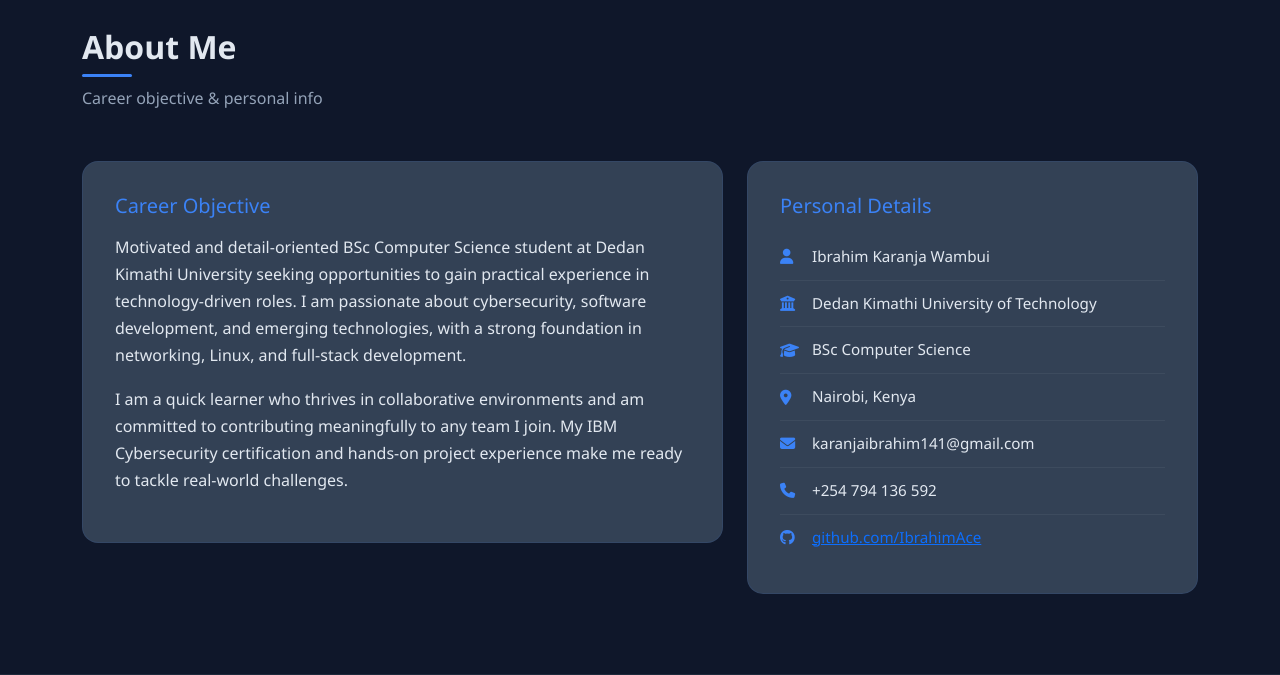
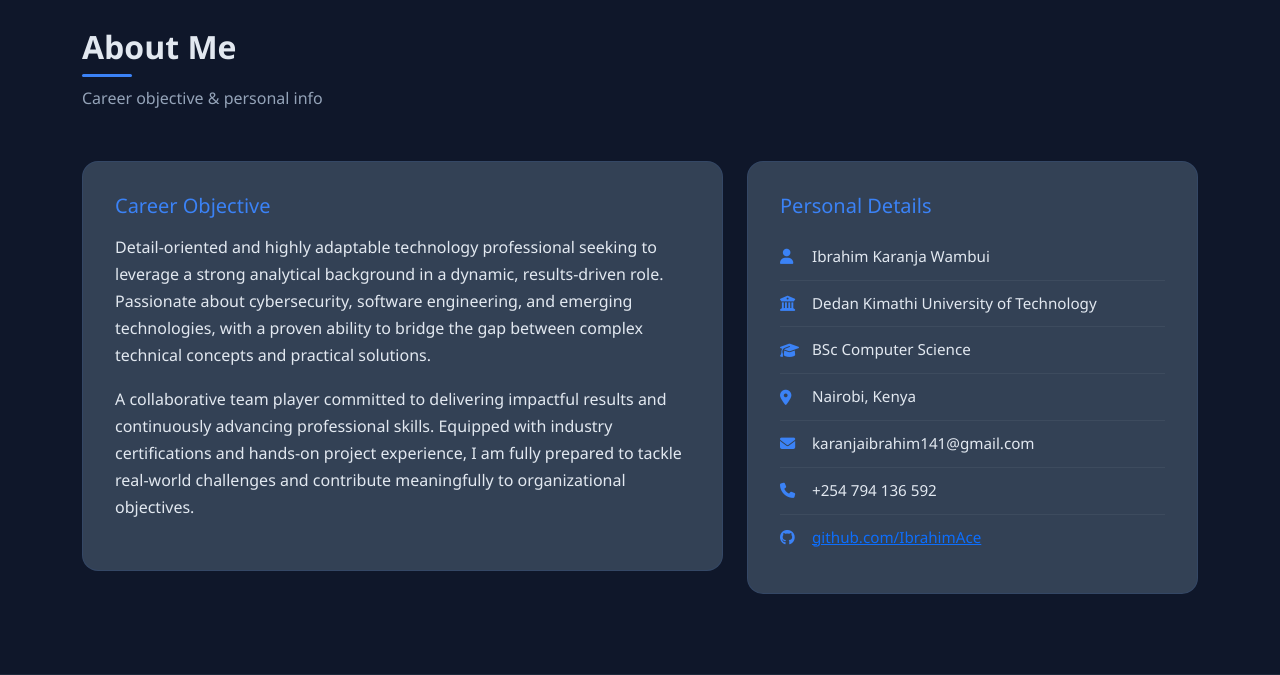
Before and after one commit to IbrahimAce/ibrahim-portfolio, a Django app: page / in a window 1280 px wide. Shown: the part 933-1608 px from the top of the page. Run offline with Django 5.2, Linux system fonts and the light colour scheme; data that the repository does not hold is empty.

Commit message:
Update career objective

```diff
--- a/templates/core/index.html
+++ b/templates/core/index.html
@@ -98,15 +98,10 @@
                 <div class="about-card">
                     <h5 class="mb-3" style="color:#3b82f6;">Career Objective</h5>
                     <p>
-                        Motivated and detail-oriented BSc Computer Science student at Dedan Kimathi University
-                        seeking opportunities to gain practical experience in technology-driven roles.
-                        I am passionate about cybersecurity, software development, and emerging technologies,
-                        with a strong foundation in networking, Linux, and full-stack development.
+                        Detail-oriented and highly adaptable technology professional seeking to leverage a strong analytical background in a dynamic, results-driven role. Passionate about cybersecurity, software engineering, and emerging technologies, with a proven ability to bridge the gap between complex technical concepts and practical solutions.
                     </p>
                     <p class="mt-3">
-                        I am a quick learner who thrives in collaborative environments and am committed
-                        to contributing meaningfully to any team I join. My IBM Cybersecurity certification
-                        and hands-on project experience make me ready to tackle real-world challenges.
+                        A collaborative team player committed to delivering impactful results and continuously advancing professional skills. Equipped with industry certifications and hands-on project experience, I am fully prepared to tackle real-world challenges and contribute meaningfully to organizational objectives.
                     </p>
                 </div>
             </div>
```
